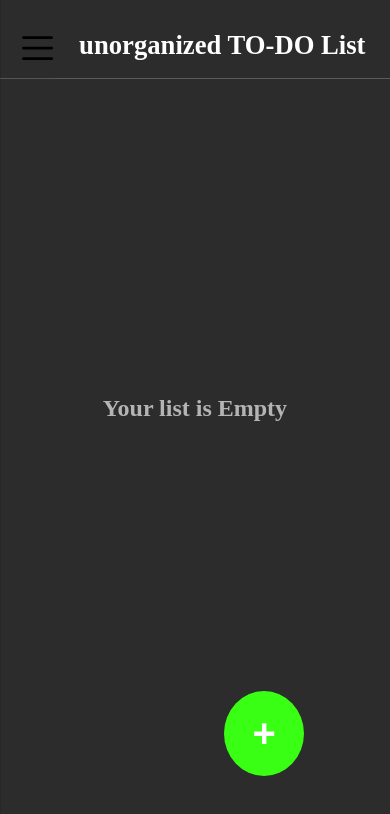
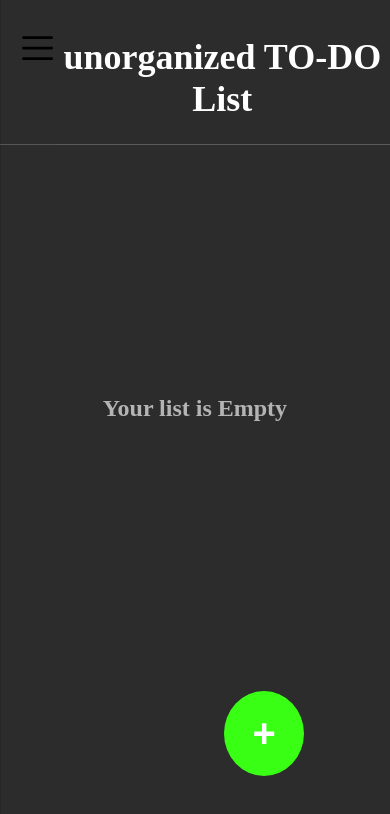
Before and after one commit to BikramGhart1/TodoList-react-project, a React (Vite) app: page / in a window 390 px wide. Shown: the top 814 px of the page. Built offline with nearby package versions, Linux system fonts and the light colour scheme.

Commit message:
Update IntroStyle.css

```diff
--- a/src/styles/IntroStyle.css
+++ b/src/styles/IntroStyle.css
@@ -59,7 +59,7 @@
     }
 
     .Main-title {
-        font-size: smaller;
+        font-size: 18px;
         width: 100%;
         margin: 0;
         /* margin-left: -3%; */
```
